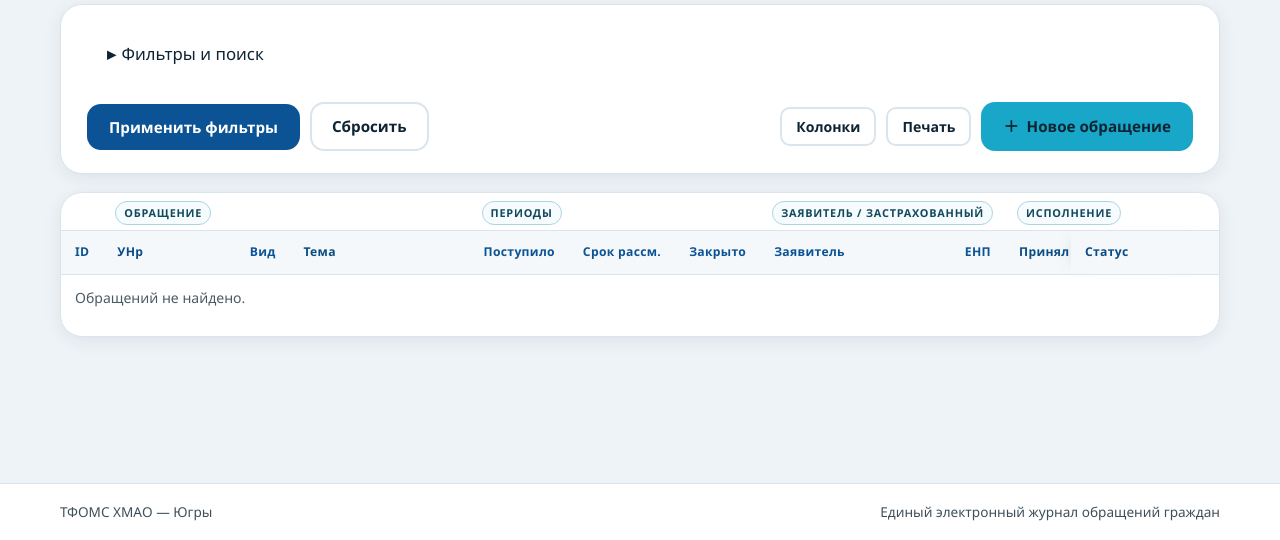
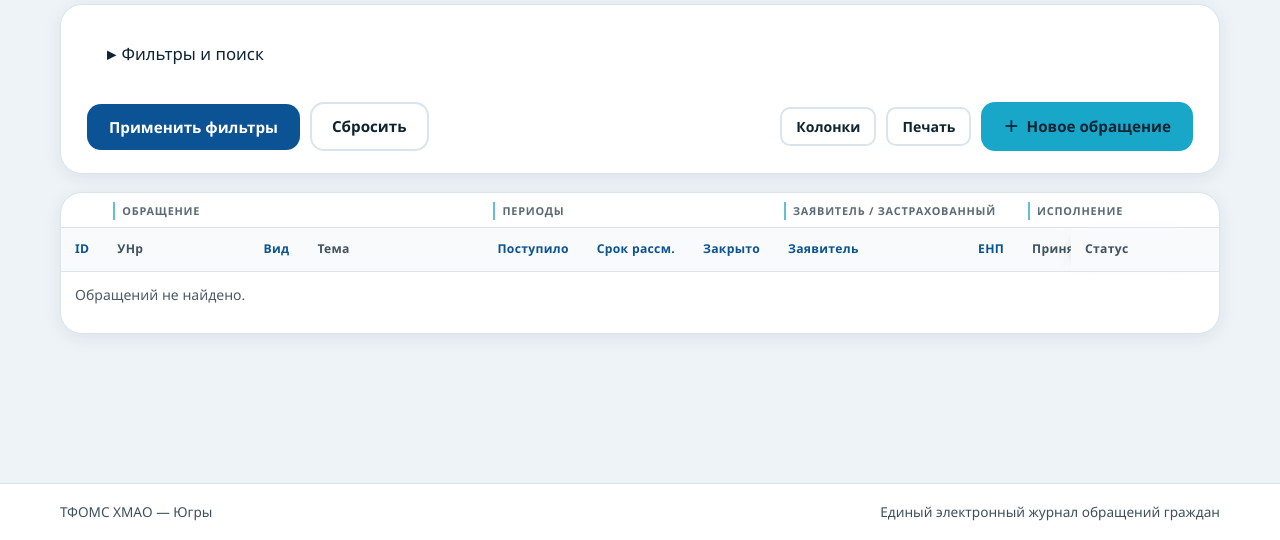
Before and after one commit to BillShifr/ofoms-log-partial, a Django app: page /journal/ in a window 1280 px wide. Shown: the part 260-800 px from the top of the page. Run offline with Django 5.2, Linux system fonts and the light colour scheme; a user stored in the database is signed in; data comes from the database, SQL or seed files in the repository; tables that the repository leaves empty hold one stand-in row (values such as "Sample post"); data that the repository does not hold is empty.

Commit message:
refine journal table hierarchy

```diff
--- a/apps/journal/tests.py
+++ b/apps/journal/tests.py
@@ -153,7 +153,9 @@
         self.assertIn(".data--journal .col-status", css)
         self.assertIn("position: sticky", css)
         self.assertIn("right: 0", css)
-        self.assertIn("background: color-mix(in srgb, var(--accent) 4%, var(--card))", css)
+        self.assertIn("border-left: 2px solid color-mix(in srgb, var(--accent) 62%, var(--line))", css)
+        self.assertIn("table.data .group-row th", css)
+        self.assertIn("background: transparent", css)
         self.assertNotIn("tbody tr:hover { background: color-mix(in srgb, var(--chip-green)", css)
 
     def test_suggest_runs_in_database_and_preserves_org_scope(self):
--- a/static/css/portal.css
+++ b/static/css/portal.css
@@ -324,15 +324,15 @@
 }
 table.data tr.row--overdue { background: color-mix(in srgb, var(--chip-red) 60%, var(--card)); box-shadow: inset 4px 0 var(--danger); }
 table.data tr.row--open { background: color-mix(in srgb, var(--chip-yellow) 58%, var(--card)); box-shadow: inset 4px 0 var(--warn); }
-.data--journal { font-size: .82rem; }
-.data--journal th, .data--journal td { padding: 10px 12px; }
-.data--journal thead tr:not(.group-row) th { background: color-mix(in srgb, var(--bg) 62%, var(--card)); }
-.data--journal tbody tr:nth-child(even):not(.row-detail) { background: color-mix(in srgb, var(--bg) 22%, var(--card)); }
-.data--journal tbody tr.row--overdue { background: color-mix(in srgb, var(--danger) 4%, var(--card)); box-shadow: none; }
-.data--journal tbody tr.row--open { background: color-mix(in srgb, var(--warn) 4%, var(--card)); box-shadow: none; }
+.data--journal { font-size: .8rem; }
+.data--journal th, .data--journal td { padding: 9px 10px; }
+.data--journal thead tr:not(.group-row) th { background: color-mix(in srgb, var(--bg) 44%, var(--card)); color: color-mix(in srgb, var(--ink) 78%, transparent); }
+.data--journal tbody tr:nth-child(even):not(.row-detail) { background: color-mix(in srgb, var(--bg) 12%, var(--card)); }
+.data--journal tbody tr.row--overdue { background: color-mix(in srgb, var(--danger) 2.5%, var(--card)); box-shadow: none; }
+.data--journal tbody tr.row--open { background: color-mix(in srgb, var(--warn) 2.5%, var(--card)); box-shadow: none; }
 .data--journal tbody tr.row--overdue td:first-child { border-left: 3px solid var(--danger); }
 .data--journal tbody tr.row--open td:first-child { border-left: 3px solid var(--warn); }
-.data--journal tbody tr:hover { background: color-mix(in srgb, var(--chip-blue) 40%, var(--card)); box-shadow: none; }
+.data--journal tbody tr:hover { background: color-mix(in srgb, var(--chip-blue) 24%, var(--card)); box-shadow: none; }
 .data--journal .col-theme { min-width: 180px; }
 .data--journal .col-n_irp { width: 172px; max-width: 172px; }
 .data--journal .col-z_f { min-width: 190px; }
@@ -346,19 +346,19 @@
 }
 .data--journal thead .col-status {
   z-index: 5;
-  background: color-mix(in srgb, var(--bg) 62%, var(--card));
+  background: color-mix(in srgb, var(--bg) 44%, var(--card));
 }
 .data--journal tbody tr:nth-child(even):not(.row-detail) .col-status {
-  background: color-mix(in srgb, var(--bg) 22%, var(--card));
+  background: color-mix(in srgb, var(--bg) 12%, var(--card));
 }
 .data--journal tbody tr.row--overdue .col-status {
-  background: color-mix(in srgb, var(--danger) 4%, var(--card));
+  background: color-mix(in srgb, var(--danger) 2.5%, var(--card));
 }
 .data--journal tbody tr.row--open .col-status {
-  background: color-mix(in srgb, var(--warn) 4%, var(--card));
+  background: color-mix(in srgb, var(--warn) 2.5%, var(--card));
 }
 .data--journal tbody tr:hover .col-status {
-  background: color-mix(in srgb, var(--chip-blue) 40%, var(--card));
+  background: color-mix(in srgb, var(--chip-blue) 24%, var(--card));
 }
 .cell-id { white-space: nowrap; letter-spacing: -.02em; }
 .compact-id { display: block; overflow: hidden; color: color-mix(in srgb, var(--ink) 78%, transparent); font-size: .76rem; text-overflow: ellipsis; white-space: nowrap; }
@@ -659,17 +659,16 @@
   text-transform: uppercase; letter-spacing: .07em;
   border: 0;
   border-radius: 0;
-  background: var(--card);
-  padding: 8px 12px 5px;
+  background: transparent;
+  padding: 9px 10px 7px;
 }
 table.data .group-row th.group-row__empty { background: transparent; border: none; border-radius: 0; }
 .group-row__label {
   display: inline-flex;
-  padding: 3px 8px;
-  border: 1px solid color-mix(in srgb, var(--accent) 24%, var(--line));
-  border-radius: 999px;
-  background: color-mix(in srgb, var(--accent) 4%, var(--card));
-  color: color-mix(in srgb, var(--ink) 72%, var(--accent));
+  padding: 1px 0 1px 7px;
+  border-left: 2px solid color-mix(in srgb, var(--accent) 62%, var(--line));
+  background: transparent;
+  color: color-mix(in srgb, var(--ink) 68%, transparent);
 }
 table.data th { border-top: 1px solid var(--line); }
 table.data.th-sticky th:first-child,
--- a/templates/base.html
+++ b/templates/base.html
@@ -5,7 +5,7 @@
   <meta charset="UTF-8">
   <meta name="viewport" content="width=device-width, initial-scale=1.0">
   <title>{% block title %}{{ SYSTEM_META.SYSTEM_SHORT_TITLE }}{% endblock %} — {{ SYSTEM_META.SYSTEM_ORG }}</title>
-  <link rel="stylesheet" href="{% static 'css/portal.css' %}?v=20260911-17">
+  <link rel="stylesheet" href="{% static 'css/portal.css' %}?v=20260911-18">
   {% block extra_head %}{% endblock %}
 </head>
 <body>
```
Also changed, not shown: docs/audit/BACKLOG.md (+1 -0 lines), docs/audit/EXECUTION_PLAN.md (+6 -0 lines).
